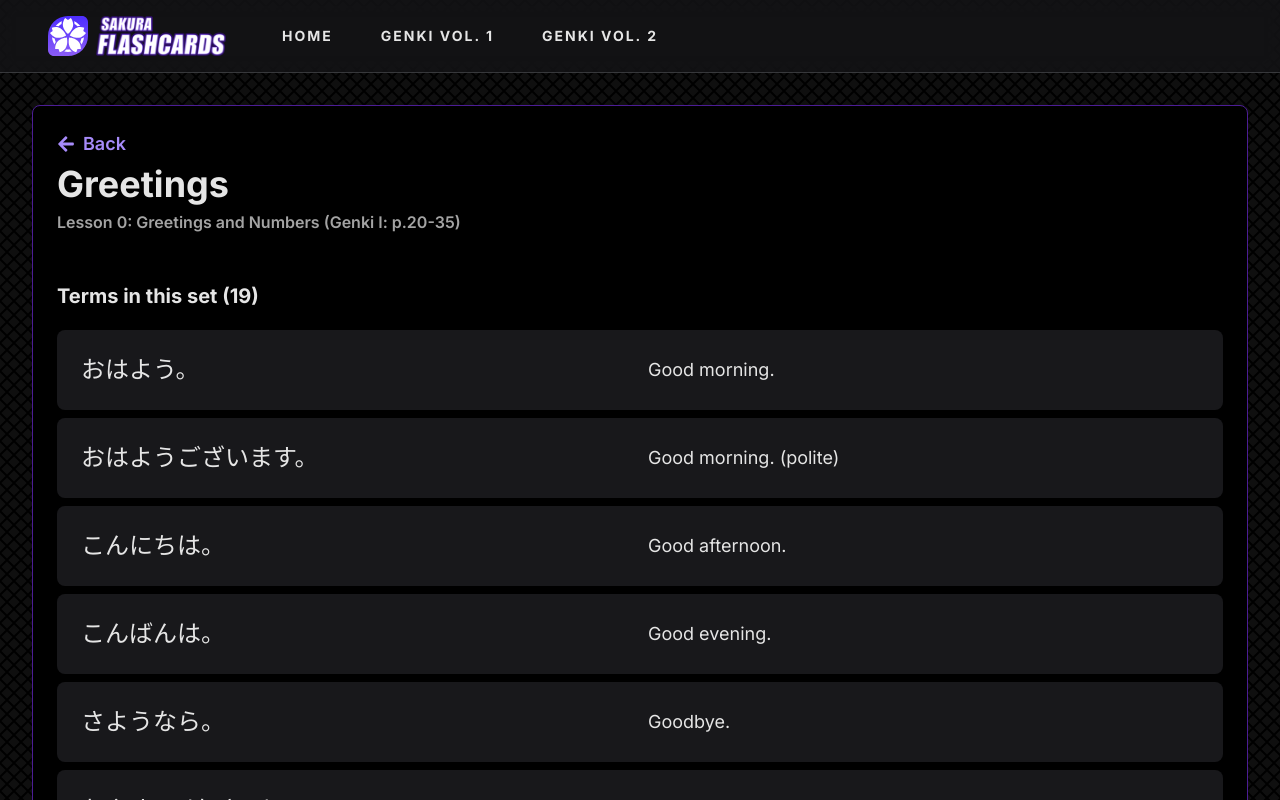
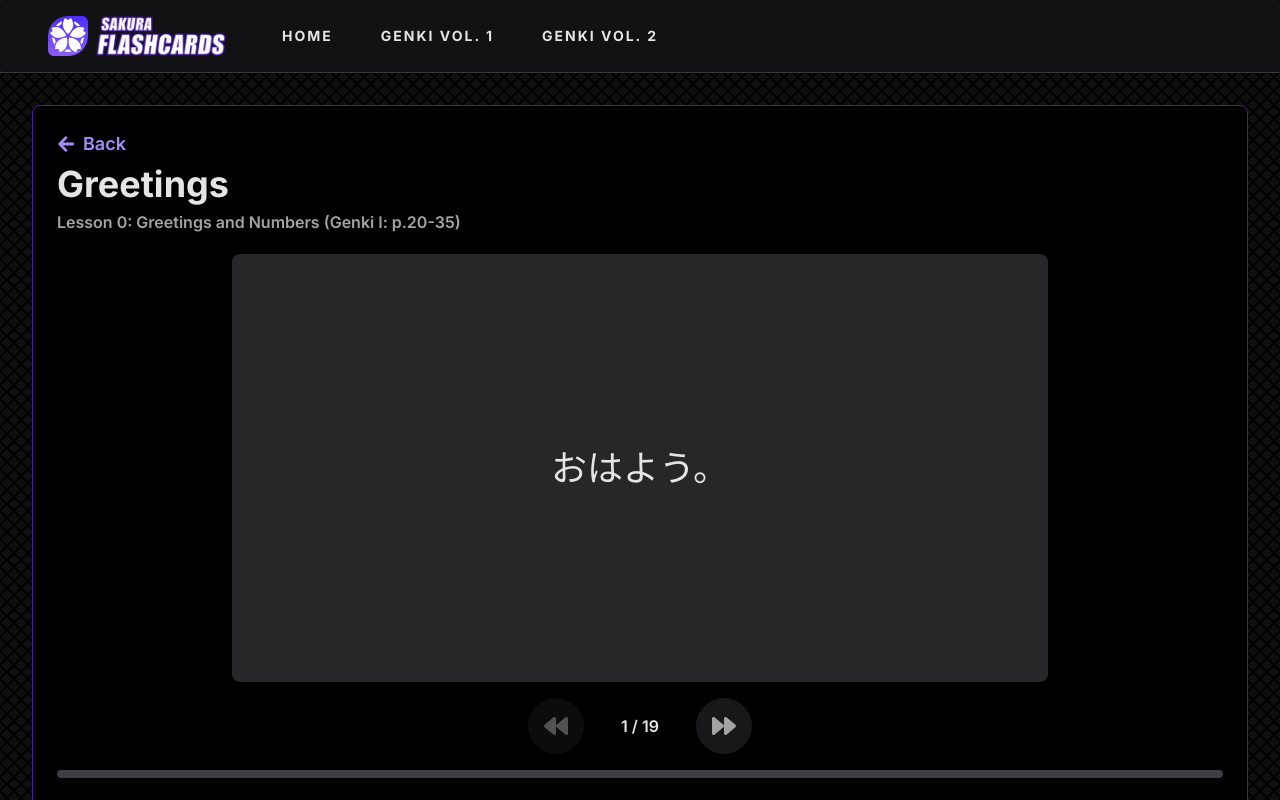
Before and after one commit to kt946/sakura-flashcards, a Next.js app: page /studysets/genki-1/lesson-0/greetings in a window 1280 px wide. Shown: the top 800 px of the page. Built offline with nearby package versions, Linux system fonts and the light colour scheme.

Commit message:
Add Flashcard component

```diff
--- a/app/globals.css
+++ b/app/globals.css
@@ -92,6 +92,27 @@
   }
 }
 
+/* Flashcard Animation Start */
+.flip-card {
+  perspective: 1000px;
+}
+
+.flip-card-inner {
+  transition: transform 0.1s;
+  transform-style: preserve-3d;
+}
+
+.flip-card-front,
+.flip-card-back {
+  position: absolute;
+  backface-visibility: hidden;
+}
+
+.flip-card-back {
+  transform: rotateX(180deg);
+}
+/* Flashcard Animation End */
+
 .bg-pattern {
   background-image: url('/assets/images/bg-diamond-pattern-white.svg');
   background-size: 14px;
--- a/app/studysets/[studySetId]/[lessonId]/[flashcardId]/page.tsx
+++ b/app/studysets/[studySetId]/[lessonId]/[flashcardId]/page.tsx
@@ -1,6 +1,7 @@
 import Link from 'next/link';
 import { FaArrowLeft } from 'react-icons/fa';
 
+import Flashcard from '@/components/Flashcard';
 import { genkiData } from '@/data';
 
 interface FlashcardPageProps {
@@ -35,6 +36,7 @@
         </div>
 
         {/* Flashcard Component */}
+        <Flashcard cardData={unit.items} />
       </div>
 
       <section className="space-y-5">
--- /dev/null
+++ b/components/Flashcard.tsx
@@ -0,0 +1,151 @@
+'use client';
+
+import { useState, useEffect } from 'react';
+import { motion } from 'framer-motion';
+import { FaForward, FaBackward } from 'react-icons/fa';
+
+import { Button } from '@/components/ui/button';
+
+type FlashcardProps = {
+  cardData: Array<{ frontSide: string; backSide: string }>;
+};
+
+const Flashcard = ({ cardData }: FlashcardProps) => {
+  const [isFlipped, setIsFlipped] = useState(false);
+  const [isAnimating, setIsAnimating] = useState(false);
+  const [currentIndex, setCurrentIndex] = useState(0);
+  const [progress, setProgress] = useState(0);
+
+  const total = cardData.length;
+  const currentCard = cardData[currentIndex];
+  const [cardBack, setCardBack] = useState(currentCard.backSide);
+
+  // Delay changing the card back by 150ms to allow the flip animation to complete
+  useEffect(() => {
+    setTimeout(() => {
+      setCardBack(currentCard.backSide);
+    }, 150);
+  }, [currentIndex]);
+
+  // Flip card
+  const handleFlip = () => {
+    if (!isAnimating) {
+      setIsAnimating(true);
+      setIsFlipped((prev) => !prev);
+    }
+  };
+
+  // Next card
+  const handleNext = () => {
+    if (currentIndex === total - 2 || currentIndex > total - 2) {
+      setCurrentIndex(total - 1);
+      setProgress(100);
+    } else if (currentIndex < total - 1) {
+      setCurrentIndex((prev) => prev + 1);
+      setProgress((prev) => prev + 100 / (total - 1));
+    }
+    if (currentIndex !== total - 1) {
+      setIsFlipped(false);
+    }
+  };
+
+  // Previous card
+  const handleBack = () => {
+    if (currentIndex === 1 || currentIndex < 1) {
+      setCurrentIndex(0);
+      setProgress(0);
+    } else if (currentIndex > 0) {
+      setCurrentIndex((prev) => prev - 1);
+      setProgress((prev) => prev - 100 / (total - 1));
+    }
+    if (currentIndex !== 0) {
+      setIsFlipped(false);
+    }
+  };
+
+  // Keyboard shortcuts
+  useEffect(() => {
+    const handleKeyDown = (event: KeyboardEvent) => {
+      switch (event.key) {
+        case 'ArrowRight':
+          handleNext();
+          break;
+        case 'ArrowLeft':
+          handleBack();
+          break;
+        case ' ':
+          event.preventDefault();
+          handleFlip();
+          break;
+        default:
+          break;
+      }
+    };
+    window.addEventListener('keydown', handleKeyDown);
+    return () => window.removeEventListener('keydown', handleKeyDown);
+  }, [currentIndex]);
+
+  return (
+    <div className="flex flex-col items-center justify-center space-y-4">
+      <div
+        className="flip-card w-full h-[328px] max-w-[816px] sm:h-[428px]"
+        onClick={handleFlip}
+      >
+        {/* Flashcard */}
+        <motion.div
+          className="flip-card-inner w-[100%] h-[100%] cursor-pointer"
+          initial={false}
+          animate={{ rotateX: isFlipped ? 180 : 360 }}
+          transition={{ duration: 0.1, type: 'tween', animationDirection: 'normal' }}
+          onAnimationComplete={() => setIsAnimating(false)}
+        >
+          <div className="flip-card-front w-[100%] h-[100%] bg-zinc-800 rounded-lg p-4 flex justify-center items-center">
+            <div className="text-3xl sm:text-4xl">{currentCard.frontSide}</div>
+          </div>
+          <div className="flip-card-back w-[100%] h-[100%] bg-zinc-800 rounded-lg p-4 flex justify-center items-center">
+            <div className="text-3xl sm:text-4xl">{cardBack}</div>
+          </div>
+        </motion.div>
+      </div>
+
+      {/* Flashcard Controls */}
+      <div className="w-full h-full flex justify-center items-center font-semibold">
+        <div className="relative flex justify-center items-center gap-28">
+          {/* Back */}
+          <Button
+            variant="ghost"
+            size="lg"
+            onClick={() => handleBack()}
+            disabled={currentIndex === 0}
+            className="bg-zinc-900 hover:bg-zinc-800 text-neutral-400 hover:text-neutral-100 px-4 size-14 rounded-full custom-transition disabled:opacity-50"
+          >
+            <FaBackward className="size-6" />
+          </Button>
+          <div className="absolute">
+            {currentIndex + 1} / {cardData.length}
+          </div>
+          {/* Next */}
+          <Button
+            variant="ghost"
+            size="lg"
+            onClick={() => handleNext()}
+            disabled={currentIndex === total - 1}
+            className="bg-zinc-900 hover:bg-zinc-800 text-neutral-400 hover:text-neutral-100 px-4 size-14 rounded-full custom-transition disabled:opacity-50"
+          >
+            <FaForward className="size-6" />
+          </Button>
+        </div>
+      </div>
+
+      {/* Progress Bar */}
+      <div className="bg-zinc-700 dark:bg-gray-700 h-2 w-full rounded-2xl">
+        <div
+          className="h-full bg-violet-500 rounded-2xl custom-transition"
+          style={{ width: `${progress}%` }}
+        />
+      </div>
+    </div>
+  );
+};
+
+export default Flashcard;
```
